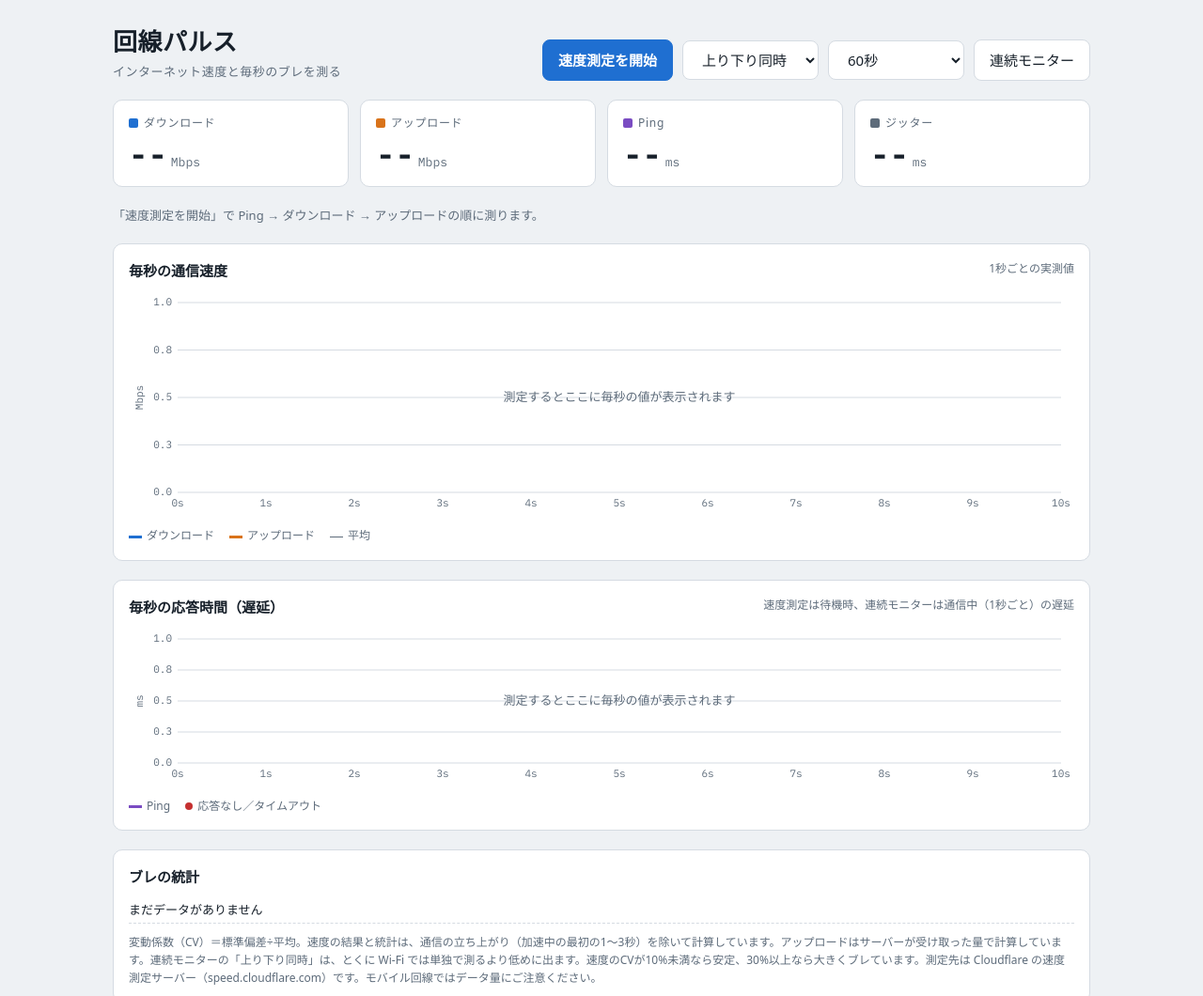
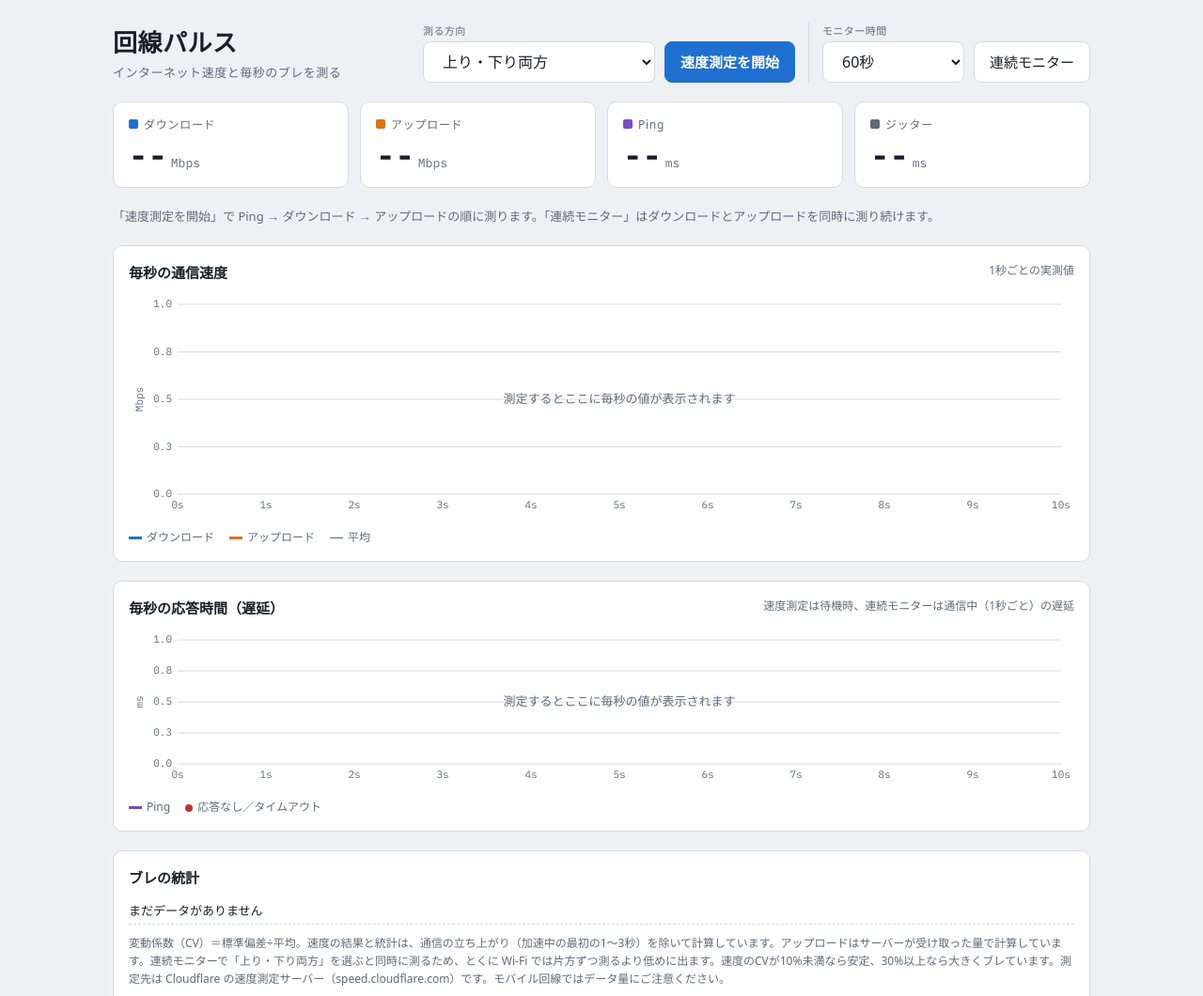
Before and after one commit to mhrytr/kaisen-pulse, a plain HTML site: page index.html in a window 1280 px wide. Shown: the top 1060 px of the page at 94% size. Drawn offline with Linux system fonts and the light colour scheme; a web font is replaced by a local one.

Commit message:
測る方向の選択を速度測定にも適用し、操作部にラベルを付ける
Co-Authored-By: Claude Opus 5.5 <noreply@anthropic.com>
Claude-Session: https://claude.ai/code/session_01JbKrkrKVFQWKG2c1k7ty22

```diff
--- a/index.html
+++ b/index.html
@@ -34,7 +34,11 @@ body{margin:0;background:var(--bg);color:var(--fg);font:15px/1.6 var(--font-body
 header{display:flex;flex-wrap:wrap;align-items:end;justify-content:space-between;gap:12px}
 h1{margin:0;font-size:26px;letter-spacing:.02em}
 h1 small{display:block;font-size:13px;font-weight:400;color:var(--muted)}
-.controls{display:flex;flex-wrap:wrap;gap:10px;align-items:center}
+.controls{display:flex;flex-wrap:wrap;gap:10px;align-items:flex-end}
+.field{display:grid;gap:2px;font-size:11px;color:var(--muted);letter-spacing:.04em}
+.field select{font-size:16px;color:var(--fg);letter-spacing:0}
+.sep{width:1px;align-self:stretch;background:var(--line);margin:0 4px}
+@media (max-width:720px){.sep{display:none}}
 button,select{font:inherit;border-radius:8px;border:1px solid var(--line);background:var(--panel);color:var(--fg);padding:9px 16px;cursor:pointer}
 button.primary{background:var(--dl);border-color:var(--dl);color:#fff;font-weight:700}
 button.stop{background:var(--bad);border-color:var(--bad);color:#fff}
@@ -70,18 +74,23 @@ canvas{width:100%;display:block}
   <header>
     <h1>回線パルス<small>インターネット速度と毎秒のブレを測る</small></h1>
     <div class="controls">
+      <label class="field" for="monDir"><span>測る方向</span>
+        <select id="monDir">
+          <option value="both" selected>上り・下り両方</option>
+          <option value="dl">下り（ダウンロード）のみ</option>
+          <option value="ul">上り（アップロード）のみ</option>
+        </select>
+      </label>
       <button id="btnTest" class="primary">速度測定を開始</button>
-      <select id="monDir" aria-label="連続モニターで測る方向">
-        <option value="both" selected>上り下り同時</option>
-        <option value="dl">下りのみ</option>
-        <option value="ul">上りのみ</option>
-      </select>
-      <select id="monDur" aria-label="モニター時間">
-        <option value="30">30秒</option>
-        <option value="60" selected>60秒</option>
-        <option value="180">3分</option>
-        <option value="0">停止するまで</option>
-      </select>
+      <span class="sep" aria-hidden="true"></span>
+      <label class="field" for="monDur"><span>モニター時間</span>
+        <select id="monDur">
+          <option value="30">30秒</option>
+          <option value="60" selected>60秒</option>
+          <option value="180">3分</option>
+          <option value="0">停止するまで</option>
+        </select>
+      </label>
       <button id="btnMon">連続モニター</button>
     </div>
   </header>
@@ -92,7 +101,7 @@ canvas{width:100%;display:block}
     <div class="ro" id="roPing"><div class="lbl"><i style="background:var(--lat)"></i>Ping</div><div class="val"><span id="vPing">--</span><span class="unit">ms</span></div></div>
     <div class="ro" id="roJit"><div class="lbl"><i style="background:var(--muted)"></i>ジッター</div><div class="val"><span id="vJit">--</span><span class="unit">ms</span></div></div>
   </div>
-  <div class="status" id="status">「速度測定を開始」で Ping → ダウンロード → アップロードの順に測ります。</div>
+  <div class="status" id="status"></div>
 
   <section class="card">
     <h2>毎秒の通信速度 <span id="speedMeta">1秒ごとの実測値</span></h2>
@@ -109,7 +118,7 @@ canvas{width:100%;display:block}
   <section class="card">
     <h2>ブレの統計 <span id="stab"></span></h2>
     <div class="stats" id="stats"><div><span>まだデータがありません</span><b></b></div></div>
-    <div class="note">変動係数（CV）＝標準偏差÷平均。速度の結果と統計は、通信の立ち上がり（加速中の最初の1〜3秒）を除いて計算しています。アップロードはサーバーが受け取った量で計算しています。連続モニターの「上り下り同時」は、とくに Wi-Fi では単独で測るより低めに出ます。速度のCVが10%未満なら安定、30%以上なら大きくブレています。測定先は Cloudflare の速度測定サーバー（speed.cloudflare.com）です。モバイル回線ではデータ量にご注意ください。</div>
+    <div class="note">変動係数（CV）＝標準偏差÷平均。速度の結果と統計は、通信の立ち上がり（加速中の最初の1〜3秒）を除いて計算しています。アップロードはサーバーが受け取った量で計算しています。連続モニターで「上り・下り両方」を選ぶと同時に測るため、とくに Wi-Fi では片方ずつ測るより低めに出ます。速度のCVが10%未満なら安定、30%以上なら大きくブレています。測定先は Cloudflare の速度測定サーバー（speed.cloudflare.com）です。モバイル回線ではデータ量にご注意ください。</div>
   </section>
 </div>
 
@@ -404,11 +413,13 @@ async function runTest(){
     $("vJit").textContent = fmt(jitter(pings),1);
     updateStats();
 
-    setStatus("ダウンロード速度を測定中…（10秒）"); active("roDl");
-    const c1 = await measurePhase("dl", 10, signal);
-    setStatus("アップロード速度を測定中…（10秒）"); active("roUl");
-    const c2 = await measurePhase("ul", 10, signal);
-    if(c1.warn || c2.warn) warns.push("途中でサーバーエラーがあり、値が低めに出ている可能性があります");
+    // 選んだ方向だけを、下り → 上りの順に測る
+    const counters = [];
+    for(const k of kindsOf($("monDir").value)){
+      setStatus(`${k==="dl"?"ダウンロード":"アップロード"}速度を測定中…（10秒）`); active(k==="dl"?"roDl":"roUl");
+      counters.push(await measurePhase(k, 10, signal));
+    }
+    if(counters.some(c=>c.warn)) warns.push("途中でサーバーエラーがあり、値が低めに出ている可能性があります");
     if(wasHidden) warns.push("測定中にタブが裏に回ったため、値が不正確な可能性があります");
     setStatus(`測定完了　使用データ量 約${fmt(bytesUsed/1e6,0)} MB${warns.length?"　※"+warns.join("。"):""}`);
   }catch(e){
@@ -425,7 +436,8 @@ async function runMonitor(){
   drawAll(); updateStats();
   const dur = +$("monDur").value;
   const dir = $("monDir").value;
-  const kinds = dir==="both" ? ["dl","ul"] : [dir];
+  setStatus("連続モニターを開始しています…");
+  const kinds = kindsOf(dir);
   const signal = abortAll.signal;
   const NAME = {dl:"ダウンロード", ul:"アップロード"}, VAL = {dl:"vDl", ul:"vUl"};
   // 速度は 4 本ずつの連続転送で、遅延はそれとは別に毎秒 Ping（通信中の遅延）
@@ -482,8 +494,19 @@ async function runMonitor(){
 }
 
 /* ---------- UI 状態 ---------- */
+const kindsOf = dir => dir==="both" ? ["dl","ul"] : [dir];
+let showingHint = true;
+function hint(){
+  const d = $("monDir").value;
+  const order = {both:"ダウンロード → アップロード", dl:"ダウンロード", ul:"アップロード"}[d];
+  const mon = {both:"ダウンロードとアップロードを同時に", dl:"ダウンロードを", ul:"アップロードを"}[d];
+  setStatus(`「速度測定を開始」で Ping → ${order}の順に測ります。「連続モニター」は${mon}測り続けます。`);
+  showingHint = true;
+}
+$("monDir").addEventListener("change", ()=>{ if(!running && showingHint) hint(); });
 let mode = null;
 function begin(m){
+  showingHint = false;
   running = true; mode = m; abortAll = new AbortController();
   $("btnTest").disabled = m!=="test"; $("btnMon").disabled = m!=="mon";
   const b = m==="test" ? $("btnTest") : $("btnMon");
@@ -593,6 +616,7 @@ addEventListener("resize", drawAll);
 matchMedia("(prefers-color-scheme: dark)").addEventListener("change", drawAll);
 document.fonts?.ready.then(drawAll);
 drawAll();
+hint();
 </script>
 </body>
 </html>
```
